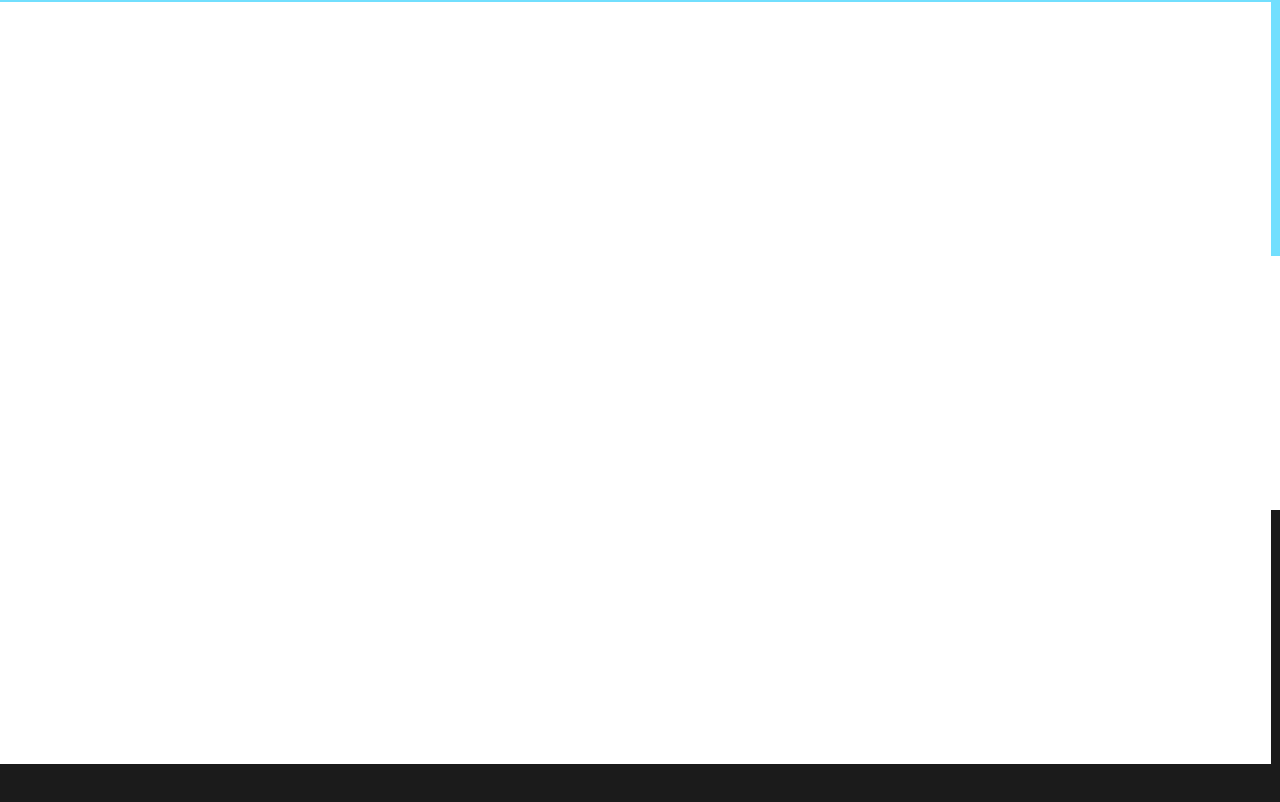
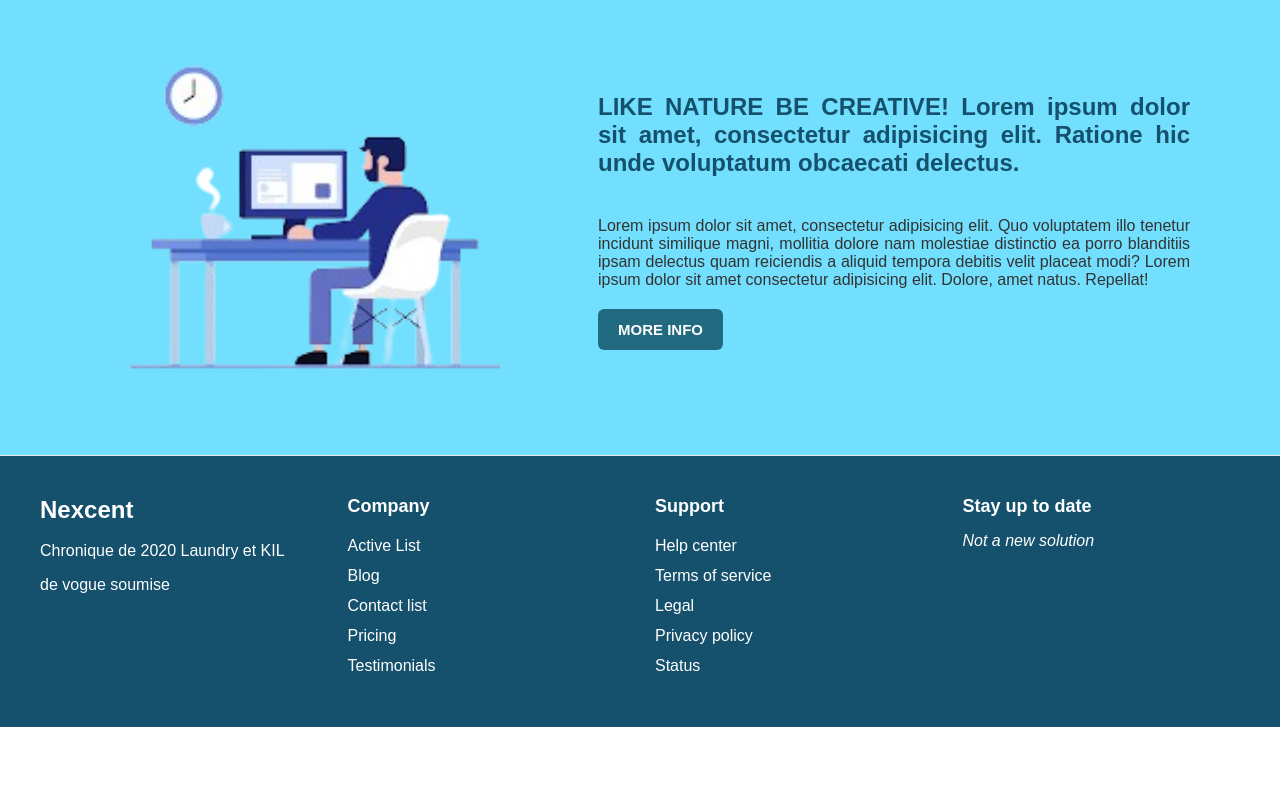
Before and after one commit to samrahkhanzada/task-1, a plain HTML site: page index.html in a window 1280 px wide. Shown: the part 2031-2833 px from the top of the page. After the commit the page ends 2758 px from the top, so only its background shows below. Drawn offline with Linux system fonts and the light colour scheme.

Commit message:
fixing footer

```diff
--- a/index.html
+++ b/index.html
@@ -203,32 +203,28 @@
         </div>
       </section> -->
 
+
+
   <footer class="footer">
-      <div class="container">
-        <div class="footer-left">
-          <img src="logo.png" alt="Nexcent Logo" class="logo" />
-          <p>Copyright © 2020 Landify UI Kit.</p>
-          <p>All rights reserved</p>
-          <div class="social-icons">
-            <a href="#"><i class="fab fa-facebook-f"></i></a>
-            <a href="#"><i class="fab fa-twitter"></i></a>
-            <a href="#"><i class="fab fa-linkedin-in"></i></a>
-            <a href="#"><i class="fab fa-youtube"></i></a>
-          </div>
+      <div class="footer-container">
+          <div class="footer-brand">
+              <h2>Nexcent</h2>
+              <p>Chronique de 2020 Laundry et KIL</p>
+              <p>de vogue soumise</p>
           </div>
 
-        <div class="footer-links">
-          <div class="link-section">
+          <div class="footer-column">
               <h3>Company</h3>
               <ul>
-              <li><a href="#">About us</a></li>
+                  <li><a href="#">Active List</a></li>
                   <li><a href="#">Blog</a></li>
-              <li><a href="#">Contact us</a></li>
+                  <li><a href="#">Contact list</a></li>
                   <li><a href="#">Pricing</a></li>
                   <li><a href="#">Testimonials</a></li>
               </ul>
           </div>
-          <div class="link-section">
+
+          <div class="footer-column">
               <h3>Support</h3>
               <ul>
                   <li><a href="#">Help center</a></li>
@@ -238,16 +234,15 @@
                   <li><a href="#">Status</a></li>
               </ul>
           </div>
-        </div>
 
-        <div class="footer-right">
+          <div class="footer-column social">
               <h3>Stay up to date</h3>
-          <form>
-            <input type="email" placeholder="Your email address" />
-            <button type="submit"><i class="fas fa-paper-plane"></i></button>
-          </form>
+              <p>Not a new solution</p>
+              <!-- You could add social icons or a newsletter form here -->
           </div>
       </div>
   </footer>
+
+
   </body>
 </html>
--- a/style.css
+++ b/style.css
@@ -323,110 +323,85 @@ section h1 {
   box-shadow: 1px -1px 6px 3px #94b4c1;
 }
 
+/* footer */
 
 
-.footer {
-    background-color: #1b1b1b;
-    color: #ffffff;
-    padding: 50px 20px;
-    font-family: Arial, sans-serif;
+  body {
+    min-height: 100vh;
+    display: flex;
+    flex-direction: column;
 }
 
-  .container {
-    max-width: 1200px;
-    margin: auto;
-    display: flex;
-    justify-content: space-between;
-    flex-wrap: wrap;
-    gap: 40px;
+.footer {
+    background-color: #15516c;
+    padding: 40px 20px;
+    border-top: 1px solid #e7e7e7;
 }
 
-  .footer-left, .footer-links, .footer-right {
-    flex: 1 1 250px;
+.footer-container {
+    max-width: 1200px;
+    margin: 0 auto;
+    display: flex;
+    flex-wrap: wrap;
+    justify-content: space-between;
+    gap: 30px;
 }
 
-  .footer-left img.logo {
-    width: 150px;
-    margin-bottom: 20px;
+.footer-brand {
+    flex: 1;
+    min-width: 200px;
 }
 
-  .footer-left p {
-    margin: 5px 0;
+.footer-brand h2 {
+    font-size: 24px;
+    margin-bottom: 15px;
+    color: #fff;
 }
 
-  .social-icons {
-    margin-top: 15px;
+.footer-brand p {
+    color: #fff;
+    line-height: 1.5;
+    margin-bottom: 10px;
 }
 
-  .social-icons a {
-    color: #ccc;
-    margin-right: 10px;
-    font-size: 20px;
-    text-decoration: none;
+.footer-column {
+    flex: 1;
+    min-width: 150px;
 }
 
-  .footer-links {
-    display: flex;
-    gap: 50px;
+.footer-column h3 {
+    font-size: 18px;
+    margin-bottom: 20px;
+    color: #ffff;
 }
 
-  .link-section h3 {
+.footer-column ul {
+    list-style: none;
+}
+
+.footer-column ul li {
+    margin-bottom: 12px;
+}
+
+.footer-column ul li a {
+    text-decoration: none;
+    color: #ffff;
+    transition: color 0.3s;
+}
+
+.footer-column ul li a:hover {
+    color: #ffffff;
+}
+
+.footer-column.social h3 {
     margin-bottom: 15px;
 }
 
-  .link-section ul {
-    list-style: none;
-    padding: 0;
+.footer-column.social p {
+    color: #fff;
+    margin-bottom: 20px;
+    font-style: italic;
 }
-
-  .link-section ul li {
-    margin-bottom: 10px;
-  }
-
-  .link-section ul li a {
-    color: #ccc;
-    text-decoration: none;
-    font-size: 14px;
-  }
-
-  .link-section ul li a:hover {
-    color: #fff;
-  }
-
-  .footer-right h3 {
-    margin-bottom: 15px;
-  }
-
-  .footer-right form {
-    display: flex;
-    background: #333;
-    border-radius: 5px;
-    overflow: hidden;
-  }
-
-  .footer-right input[type="email"] {
-    padding: 10px;
-    border: none;
-    outline: none;
-    background: transparent;
-    color: white;
-    flex: 1;
-  }
-
-  .footer-right button {
-    background: #0af;
-    border: none;
-    padding: 0 15px;
-    display: flex;
-    align-items: center;
-    justify-content: center;
-    cursor: pointer;
-  }
-
-  .footer-right button i {
-    color: white;
-  }
-
 
 
 
@@ -475,4 +450,13 @@ section h1 {
   .box-1 img {
     width: 65vw;
   }
+
+  .footer-container {
+    flex-direction: column;
+    gap: 30px;
 }
+
+.footer-column {
+    min-width: 100%;
+}
+}
```
Lines whose indentation alone changed are shown as unchanged.
